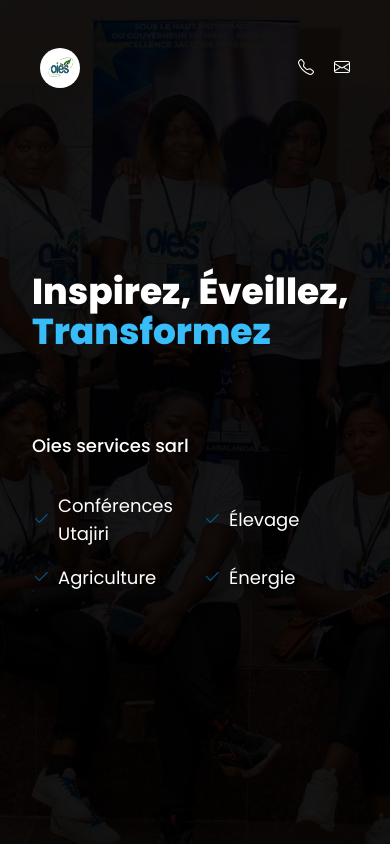
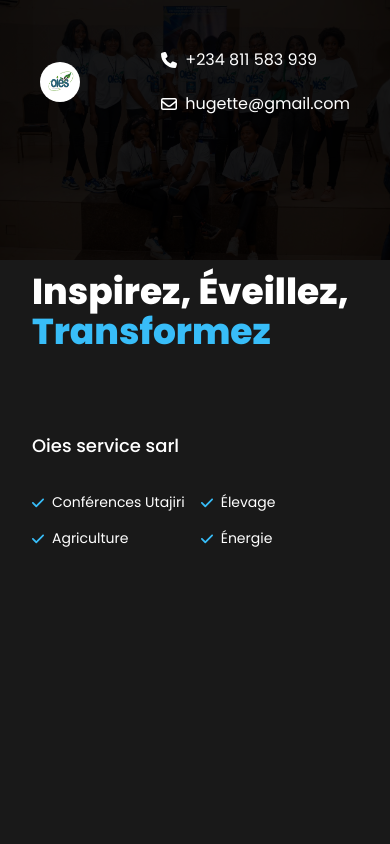
Before and after one commit to musanzi/oies-services, an Angular app: page / in a window 390 px wide. Shown: the top 844 px of the page. Built offline with nearby package versions, Linux system fonts and the light colour scheme.

Commit message:
chore: fix styles

```diff
--- a/package.json
+++ b/package.json
@@ -23,6 +23,10 @@
     "@angular/platform-server": "^18.0.0",
     "@angular/router": "^18.0.0",
     "@angular/ssr": "^18.0.6",
+    "@fortawesome/angular-fontawesome": "^0.15.0",
+    "@fortawesome/free-brands-svg-icons": "^6.5.2",
+    "@fortawesome/free-regular-svg-icons": "^6.5.2",
+    "@fortawesome/free-solid-svg-icons": "^6.5.2",
     "bootstrap-icons": "^1.11.3",
     "express": "^4.18.2",
     "rxjs": "~7.8.0",
--- a/src/app/app.component.ts
+++ b/src/app/app.component.ts
@@ -7,7 +7,7 @@
   selector: 'app-root',
   standalone: true,
   imports: [RouterOutlet, TopbarComponent, FooterComponent],
-  templateUrl: './app.component.html',
+  templateUrl: './app.component.html'
 })
 export class AppComponent {
   title = 'woies-sarl';
--- a/src/app/pages/home/components/activities/activities.component.html
+++ b/src/app/pages/home/components/activities/activities.component.html
@@ -4,10 +4,8 @@
       Découvrez nos <span class="text-sky-700"> activités </span>
     </h2>
     <p class="md:text-lg">
-      Nous organisons des conférences annuelles, appelées "Utajiri event", pour l'éveil de la conscience des jeunes
-      entrepreneurs et des femmes. En plus de cela, nous sommes engagés dans l'élevage (oies, porcs, poules, chèvres) et
-      l'agriculture (palmiers, sapins, noix de cajou, maïs, soja, arachide, ananas). Nous investissons également dans le
-      secteur de l'énergie, en particulier l'énergie solaire, la biomasse et l'électricité avec la SNEL.
+      Nous organisons des conférences annuelles, appelées "Utajiri event", nous sommes engagés dans l'élevage et
+      l'agriculture, nous investissons également dans le secteur de l'énergie.
     </p>
   </div>
 
--- a/src/app/pages/home/components/activities/activities.component.ts
+++ b/src/app/pages/home/components/activities/activities.component.ts
@@ -12,25 +12,25 @@
     {
       title: 'Conférences Utajiri',
       description:
-        "Nous organisons chaque année des conférences sur l'éveil de la conscience des jeunes entrepreneurs et des femmes. Ces événements, connus sous le nom de Utajiri event, visent à inspirer et à éduquer la prochaine génération de leaders.",
+        "Nous organisons chaque année des conférences sur l'éveil de la conscience des jeunes entrepreneurs et des femmes. Ces événements, connus sous le nom de Utajiri event, visent à inspirer et à éduquer la prochaine génération de leaders,...",
       image: '/images/meeting.jpeg'
     },
     {
       title: 'Élevage',
       description:
-        "Nous sommes activement impliqués dans l'élevage, comprenant diverses espèces telles que les oies, les porcs, les poules et les chèvres. Nos pratiques d'élevage sont conçues pour assurer le bien-être des animaux et la production durable.",
+        "Nous sommes activement impliqués dans l'élevage, comprenant diverses espèces telles que les oies, les porcs, les poules et les chèvres. Nos pratiques d'élevage sont conçues pour assurer le bien-être des animaux et la production durable,...",
       image: '/images/elevage.jpg'
     },
     {
       title: 'Agriculture',
       description:
-        "Notre engagement dans l'agriculture est vaste, incluant la culture de palmiers, de sapins, de noix de cajou, de maïs, de soja, d'arachide et d'ananas. Nous utilisons des méthodes agricoles durables pour garantir des récoltes abondantes tout en respectant l'environnement.",
+        "Notre engagement dans l'agriculture est vaste, incluant la culture de palmiers, de sapins, de noix de cajou, de maïs, de soja, d'arachide et d'ananas. Nous utilisons des méthodes agricoles durables pour garantir des récoltes abondantes tout en respectant l'environnement,...",
       image: '/images/agro.jpeg'
     },
     {
       title: 'Énergie',
       description:
-        "Nous investissons également dans le secteur de l'énergie, notamment l'énergie solaire avec des installations modernes, l'énergie par biomasse utilisant des déchets et l'énergie électrique en collaboration avec la SNEL. Nos initiatives énergétiques visent à promouvoir des sources d'énergie renouvelables et à réduire l'empreinte carbone.",
+        "Nous investissons également dans le secteur de l'énergie, notamment l'énergie solaire avec des installations modernes, l'énergie par biomasse utilisant des déchets et l'énergie électrique en collaboration avec la SNEL. Nos initiatives énergétiques visent à promouvoir des sources d'énergie renouvelables et à réduire l'empreinte carbone,...",
       image: '/images/electricity.jpeg'
     }
   ];
--- a/src/app/pages/home/components/hero/hero.component.html
+++ b/src/app/pages/home/components/hero/hero.component.html
@@ -1,21 +1,29 @@
-<section class="mb-20 text-white relative h-screen">
-  <img [ngSrc]="images[2].imgPath" alt="hero" class="w-full h-full object-cover object-center" fill />
+<section class="mb-20 text-white">
+  <div class="relative min-h-screen">
+    <img [src]="images[2].imgPath" alt="hero" class="h-auto w-auto" />
+
     <div
-    class="absolute top-0 left-0 right-0 bottom-0 px-8 py-48 md:py-90 md:pb-64 md:px-32 bg-black bg-opacity-90 gap-3 text-2xl md:text-4xl">
+      class="absolute top-0 left-0 right-0 bottom-0 z-10 px-8 py-48 md:py-90 md:pb-64 md:px-32 bg-black bg-opacity-90 gap-3 text-2xl md:text-4xl">
       <div class="max-w-screen-md mx-auto flex flex-col items-center">
         <div class="self-center">
-        <h1 class="font-extrabold mt-20 mb-10 text-4xl md:text-5xl leading-10">
+          <h1 class="font-extrabold mt-20 mb-10 text-4xl md:text-5xl leading-10 fade-in-1">
             Inspirez, Éveillez,
             <span class="text-sky-400">Transformez </span>
             <!-- {{ currentSlide() }} -->
           </h1>
         </div>
         <div class="self-start mt-10">
-        <h5 class="font-medium text-lg mb-8 md:text-5xl">Oies services sarl</h5>
+          <h5 class="font-medium text-lg mb-8 md:text-5xl fade-in-2">Oies service sarl</h5>
           <ul class="grid grid-cols-2 gap-4">
             @for (feature of activities; track $index) {
-          <li class="flex items-center gap-2 text-lg">
-            <i class="bi bi-check2 text-sky-800"></i>
+            <li class="flex items-center gap-2 text-sm md:text-lg fade-in-4">
+              <span class="fill-sky-400 h-3 w-3">
+                <svg xmlns="http://www.w3.org/2000/svg" viewBox="0 0 448 512">
+                  <path
+                    d="M438.6 105.4c12.5 12.5 12.5 32.8 0 45.3l-256 256c-12.5 12.5-32.8 12.5-45.3 0l-128-128c-12.5-12.5-12.5-32.8 0-45.3s32.8-12.5 45.3 0L160 338.7 393.4 105.4c12.5-12.5 32.8-12.5 45.3 0z" />
+                </svg>
+              </span>
+
               {{ feature.title }}
             </li>
             }
@@ -23,4 +31,5 @@
         </div>
       </div>
     </div>
+  </div>
 </section>
--- a/src/app/shared/components/footer/footer.component.html
+++ b/src/app/shared/components/footer/footer.component.html
@@ -1,7 +1,7 @@
 <footer
   class="border-t py-10 px-8 max-w-screen-lg mx-auto flex flex-col items-start md:items-center justify-between md:flex-row gap-7">
   <div class="flex flex-col">
-    <p>&copy; 2024 - <a href="https://www.linkedin.com/in/abdelhakimboussaid/" target="_blank">oies SARL</a></p>
+    <p>&copy; 2024 - <a href="https://www.linkedin.com/in/abdelhakimboussaid/" target="_blank">oies service SARL</a></p>
     <p class="mt-2">Tous droits réservés</p>
   </div>
   <h1>122, xxxx Lubumbashi, RDC</h1>
--- a/src/app/shared/components/topbar/topbar.component.html
+++ b/src/app/shared/components/topbar/topbar.component.html
@@ -1,21 +1,33 @@
-<header class="absolute top-0 left-0 right-0 z-10 text-white w-full px-10 py-12 md:px-32">
+<header class="absolute top-0 left-0 right-0 z-20 text-white w-full px-10 py-12 md:px-32 fade-in-1">
   <nav class="flex items-center justify-between =">
     <a href="">
       <div class="relative h-10 w-10 rounded-full overflow-hidden">
         <img ngSrc="/images/logo.jpeg" alt="Logo" fill priority />
       </div>
     </a>
-    <ul class="flex items-center gap-5">
+    <ul class="flex flex-col md:flex-row md:items-center gap-5">
       <li>
         <a href="tel:+2348031234567" class="flex items-center gap-2">
-          <i class="bi bi-telephone stroke-black"></i>
-          <span class="hidden md:block">+234 803 123 4567 </span>
+          <!-- <img src="/icons/telephone-forward-fill.svg" alt="" /> -->
+          <span class="fill-white h-4 w-4">
+            <svg xmlns="http://www.w3.org/2000/svg" viewBox="0 0 512 512">
+              <path
+                d="M164.9 24.6c-7.7-18.6-28-28.5-47.4-23.2l-88 24C12.1 30.2 0 46 0 64C0 311.4 200.6 512 448 512c18 0 33.8-12.1 38.6-29.5l24-88c5.3-19.4-4.6-39.7-23.2-47.4l-96-40c-16.3-6.8-35.2-2.1-46.3 11.6L304.7 368C234.3 334.7 177.3 277.7 144 207.3L193.3 167c13.7-11.2 18.4-30 11.6-46.3l-40-96z" />
+            </svg>
+          </span>
+          <span class="">+234 811 583 939</span>
         </a>
       </li>
       <li>
         <a href="mailto:hugette@gmail.com" class="flex items-center gap-2">
-          <i class="bi bi-envelope stroke-black"></i>
-          <span class="hidden md:block"> hugette&#64;gmail.com </span>
+          <span class="fill-white h-4 w-4">
+            <svg xmlns="http://www.w3.org/2000/svg" viewBox="0 0 512 512">
+              <!--!Font Awesome Free 6.6.0 by @fontawesome - https://fontawesome.com License - https://fontawesome.com/license/free Copyright 2024 Fonticons, Inc.-->
+              <path
+                d="M64 112c-8.8 0-16 7.2-16 16l0 22.1L220.5 291.7c20.7 17 50.4 17 71.1 0L464 150.1l0-22.1c0-8.8-7.2-16-16-16L64 112zM48 212.2L48 384c0 8.8 7.2 16 16 16l384 0c8.8 0 16-7.2 16-16l0-171.8L322 328.8c-38.4 31.5-93.7 31.5-132 0L48 212.2zM0 128C0 92.7 28.7 64 64 64l384 0c35.3 0 64 28.7 64 64l0 256c0 35.3-28.7 64-64 64L64 448c-35.3 0-64-28.7-64-64L0 128z" />
+            </svg>
+          </span>
+          <span class=""> hugette&#64;gmail.com </span>
         </a>
       </li>
     </ul>
--- a/src/app/shared/components/topbar/topbar.component.ts
+++ b/src/app/shared/components/topbar/topbar.component.ts
@@ -6,6 +6,6 @@
   selector: 'app-topbar',
   standalone: true,
   imports: [NgOptimizedImage, RouterLink],
-  templateUrl: './topbar.component.html',
+  templateUrl: './topbar.component.html'
 })
 export class TopbarComponent {}
--- a/src/styles.css
+++ b/src/styles.css
@@ -1,4 +1,33 @@
-@import "bootstrap-icons/font/bootstrap-icons.css";
+@import 'bootstrap-icons/font/bootstrap-icons.css';
 @tailwind base;
 @tailwind components;
 @tailwind utilities;
+
+@layer utilities {
+  @keyframes fadeIn {
+    from {
+      opacity: 0;
+      transform: translateY(10px);
+    }
+    to {
+      opacity: 1;
+      transform: translateY(0);
+    }
+  }
+
+  .fade-in-1 {
+    animation: fadeIn 0.5s ease-in-out;
+  }
+
+  .fade-in-2 {
+    animation: fadeIn 0.5s ease-in-out 0.2s;
+  }
+
+  .fade-in-3 {
+    animation: fadeIn 0.5s ease-in-out 0.3s;
+  }
+
+  .fade-in-4 {
+    animation: fadeIn 0.5s ease-in-out 0.4s;
+  }
+}
```
Also changed, not shown: 1 other file (tests, documents, lock files or other folders). Lines whose indentation alone changed are shown as unchanged.
